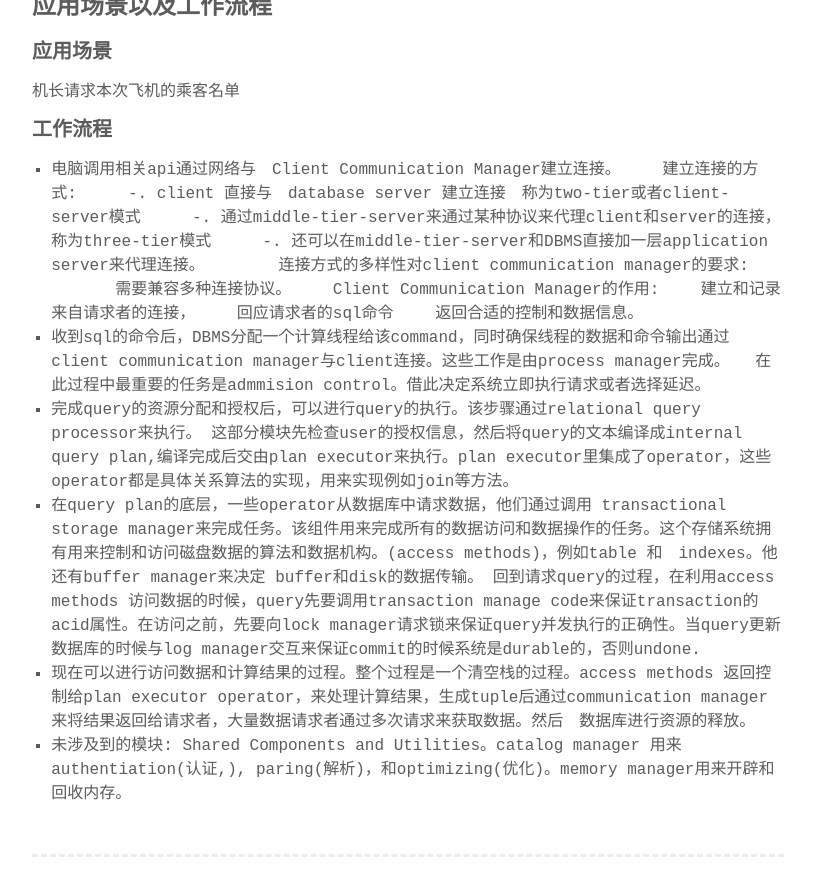
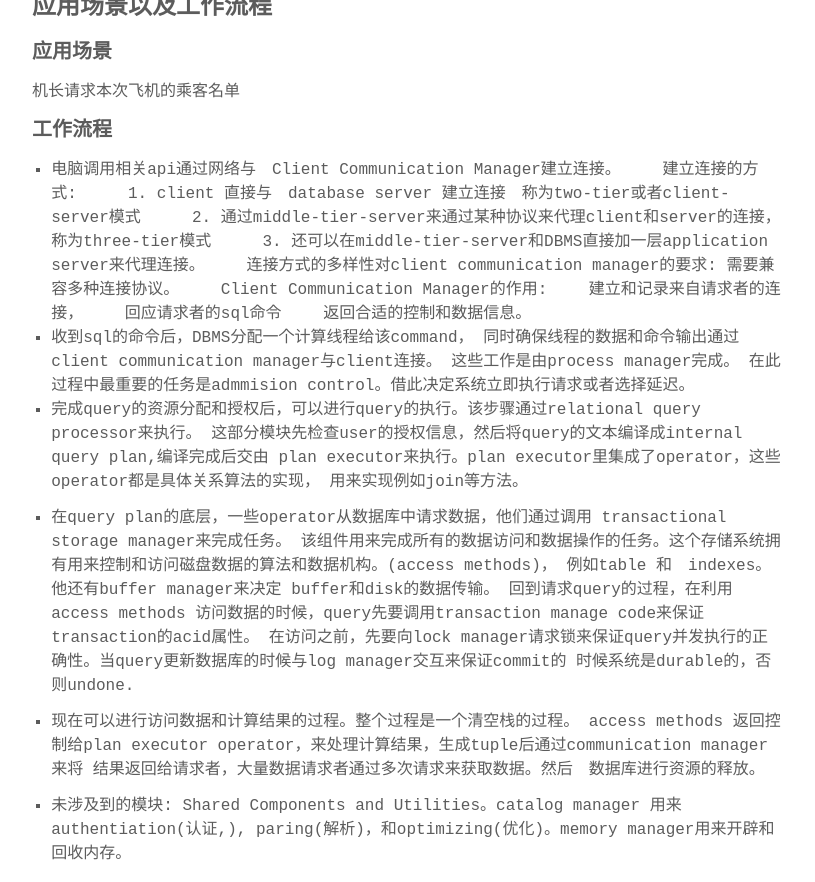
Before and after one commit to cookieli/blog, a Jekyll site: the page built from _posts/2019-03-10-a_life_about_a_query.md, in a window 1280 px wide, cut to the strip 562-1444 px from the top of the page. Shown: the whole strip, without its empty margins (232-1047 px from the left). Built offline with Jekyll 4.4.1, drawn with Linux system fonts in a browser that asks for light colours; some web fonts are replaced; comment, search, counter and statistics services are not loaded.

Commit message:
republish query's life with new format

```diff
--- a/_posts/2019-03-10-a_life_about_a_query.md
+++ b/_posts/2019-03-10-a_life_about_a_query.md
@@ -16,20 +16,35 @@ author: Lzx
 #### 工作流程
 1. 电脑调用相关api通过网络与　Client Communication Manager建立连接。
 　　建立连接的方式:
-　　 -.  client 直接与　database server 建立连接　称为two-tier或者client-server模式
-　　 -. 通过middle-tier-server来通过某种协议来代理client和server的连接，称为three-tier模式
-　　 -. 还可以在middle-tier-server和DBMS直接加一层application server来代理连接。
-　　　　连接方式的多样性对client communication manager的要求:
-　　　　需要兼容多种连接协议。
+　　 1. client 直接与　database server 建立连接　称为two-tier或者client-server模式
+　　 2. 通过middle-tier-server来通过某种协议来代理client和server的连接，称为three-tier模式
+　　 3. 还可以在middle-tier-server和DBMS直接加一层application server来代理连接。
+　　连接方式的多样性对client communication manager的要求:   需要兼容多种连接协议。
 　　Client Communication Manager的作用:
 　　建立和记录来自请求者的连接，
 　　回应请求者的sql命令
 　　返回合适的控制和数据信息。
-2. 收到sql的命令后，DBMS分配一个计算线程给该command，同时确保线程的数据和命令输出通过client communication manager与client连接。这些工作是由process manager完成。
-　在此过程中最重要的任务是admmision control。借此决定系统立即执行请求或者选择延迟。
+
+2. 收到sql的命令后，DBMS分配一个计算线程给该command，
+     同时确保线程的数据和命令输出通过client communication manager与client连接。
+     这些工作是由process manager完成。
+     在此过程中最重要的任务是admmision control。借此决定系统立即执行请求或者选择延迟。
+
+
 3. 完成query的资源分配和授权后，可以进行query的执行。该步骤通过relational query processor来执行。
-这部分模块先检查user的授权信息，然后将query的文本编译成internal query plan,编译完成后交由plan executor来执行。plan executor里集成了operator，这些operator都是具体关系算法的实现，用来实现例如join等方法。
-4. 在query plan的底层，一些operator从数据库中请求数据，他们通过调用 transactional storage manager来完成任务。该组件用来完成所有的数据访问和数据操作的任务。这个存储系统拥有用来控制和访问磁盘数据的算法和数据机构。(access methods)，例如table 和　indexes。他还有buffer manager来决定 buffer和disk的数据传输。
-回到请求query的过程，在利用access methods 访问数据的时候，query先要调用transaction manage code来保证transaction的acid属性。在访问之前，先要向lock manager请求锁来保证query并发执行的正确性。当query更新数据库的时候与log manager交互来保证commit的时候系统是durable的，否则undone.
-5. 现在可以进行访问数据和计算结果的过程。整个过程是一个清空栈的过程。access methods 返回控制给plan executor operator，来处理计算结果，生成tuple后通过communication manager 来将结果返回给请求者，大量数据请求者通过多次请求来获取数据。然后　数据库进行资源的释放。
+   这部分模块先检查user的授权信息，然后将query的文本编译成internal query plan,编译完成后交由
+   plan executor来执行。plan executor里集成了operator，这些operator都是具体关系算法的实现，
+   用来实现例如join等方法。
+
+4. 在query plan的底层，一些operator从数据库中请求数据，他们通过调用 transactional storage manager来完成任务。
+该组件用来完成所有的数据访问和数据操作的任务。这个存储系统拥有用来控制和访问磁盘数据的算法和数据机构。(access methods)，
+例如table 和　indexes。他还有buffer manager来决定 buffer和disk的数据传输。
+回到请求query的过程，在利用access methods 访问数据的时候，query先要调用transaction manage code来保证transaction的acid属性。
+在访问之前，先要向lock manager请求锁来保证query并发执行的正确性。当query更新数据库的时候与log manager交互来保证commit的
+时候系统是durable的，否则undone.
+
+5. 现在可以进行访问数据和计算结果的过程。整个过程是一个清空栈的过程。
+  access methods 返回控制给plan executor operator，来处理计算结果，生成tuple后通过communication manager 来将
+  结果返回给请求者，大量数据请求者通过多次请求来获取数据。然后　数据库进行资源的释放。
+
 6. 未涉及到的模块: Shared Components and Utilities。catalog manager 用来authentiation(认证,), paring(解析)，和optimizing(优化)。memory manager用来开辟和回收内存。
```
